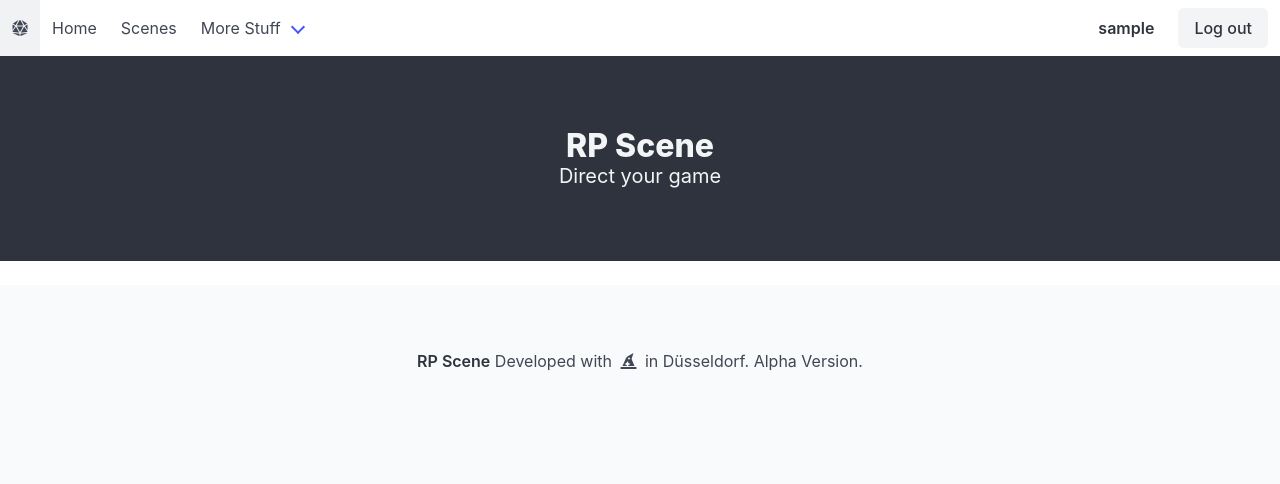
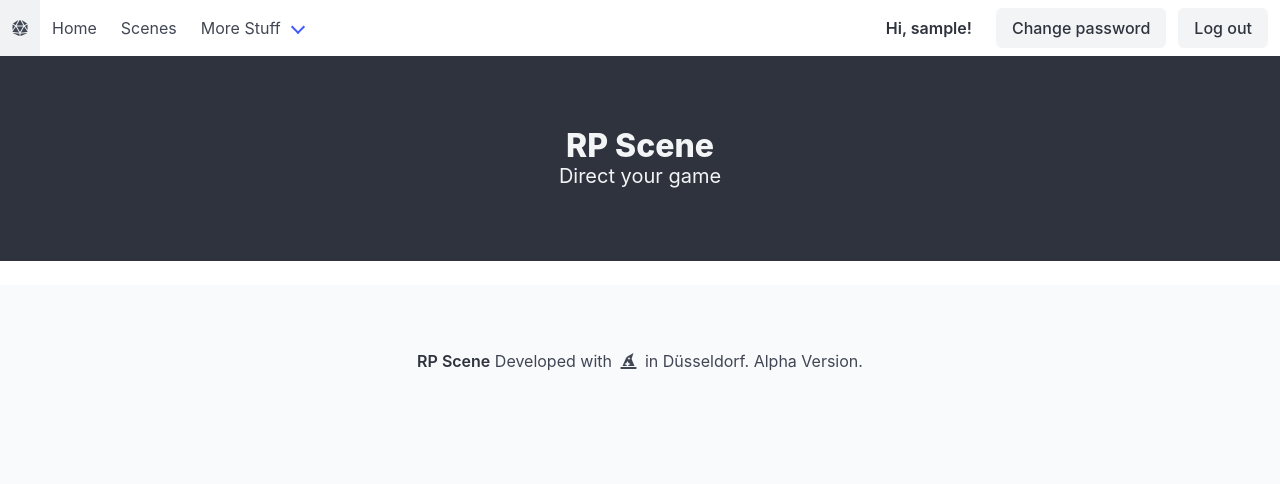
Before and after one commit to Phaetec/rpscene, a Django app: page / in a window 1280 px wide. Shown: the top 484 px of the page. Run offline with Django 3.2, Linux system fonts and the light colour scheme; the visitor is signed in with stand-in values (Sample User, id 1); style sheets or scripts are compiled from the project's sources; some libraries are stand-ins or nearby versions.

Commit message:
Add new links

```diff
--- a/templates/base.html
+++ b/templates/base.html
@@ -73,8 +73,11 @@
                 </div>
             {% else %}
                 <div class="navbar-item">
-                    <p class="navbar-item"><strong>{{ user.username }}</strong></p>
+                    <p class="navbar-item"><strong>Hi, {{ user.username }}!</strong></p>
                     <div class="buttons">
+                        <a class="button is-light" href="{% url 'password_change' %}">
+                            Change password
+                        </a>
                         <a class="button is-light" href="{% url 'logout' %}">
                             Log out
                         </a>
--- a/templates/registration/password_change_done.html
+++ b/templates/registration/password_change_done.html
@@ -4,7 +4,7 @@
     <div class="columns content">
         <div class="column">
             <h1>Password changed</h1>
-            <p>Your password has been changed successfully. </p>
+            <p>Your password has been changed successfully.</p>
         </div>
     </div>
 {% endblock %}
--- a/user_manager/templates/registration/login.html
+++ b/user_manager/templates/registration/login.html
@@ -18,7 +18,8 @@
             </form>
             <p>
                 <br>
-                <a href="#"> Register</a>
+                <a href="{% url 'accounts:signup' %}">Register</a>
+                <a href="{% url 'password_reset' %}">Forgot pasword?</a>
             </p>
         </div>
     </div>
```
